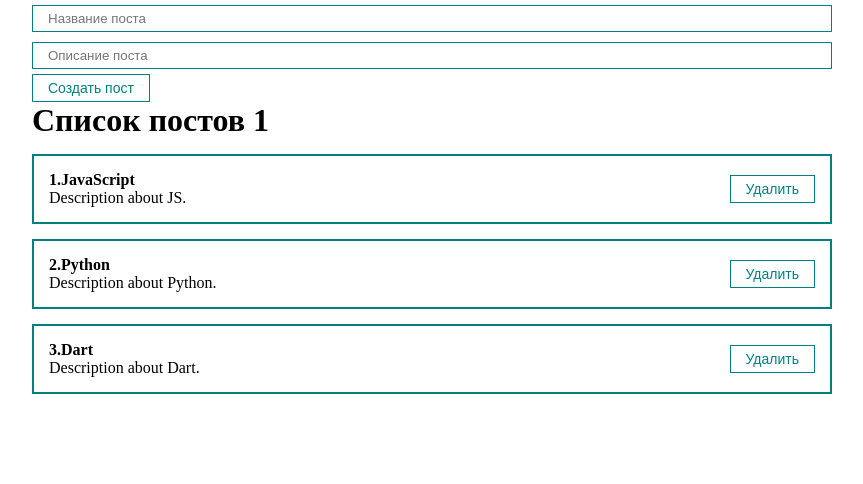
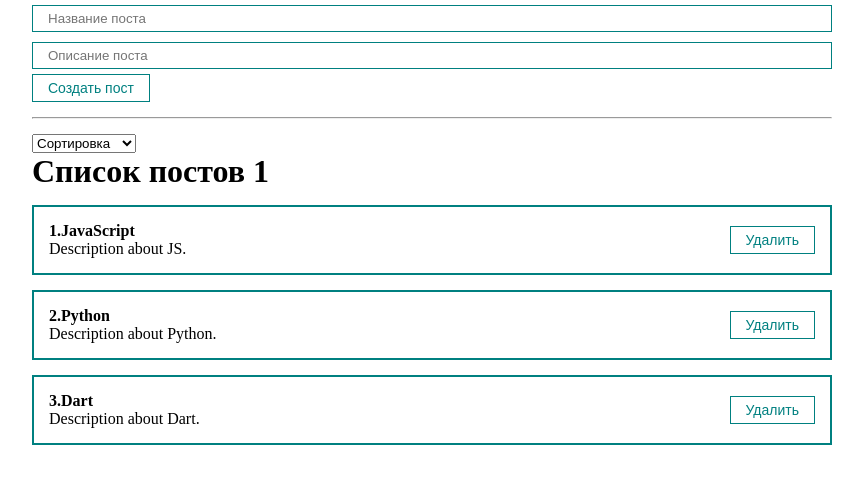
Before and after one commit to BlinovE/reactExample, a React (Create React App) app: page / in a window 1280 px wide. Shown: the top 484 px of the page, without its empty margins (208-1071 px from the left). Built offline with nearby package versions, Linux system fonts and the light colour scheme.

Commit message:
Сортировка
Добавлен UI компонент сортировки по названию и по описанию

```diff
--- a/src/App.js
+++ b/src/App.js
@@ -2,6 +2,7 @@
 import PostsList from './components/PostsList';
 import PostForm from './components/PostForm';
 import './styles/App.css';
+import MySelect from './components/UI/select/select';
 
 function App() {
     const [posts, setPosts] = useState([
@@ -20,25 +21,37 @@
         }
     ])
     // функция обратного вызова для создания нового объекта массива posts
-    const createPost = (newPost)=>{
-      setPosts([...posts,newPost]);
+    const createPost = (newPost) => {
+        setPosts([
+            ...posts,
+            newPost
+        ]);
     }
 
-    const removePost = (post)=>{
-      setPosts(posts.filter(p=>p.id !== post.id));
+    const removePost = (post) => {
+        setPosts(posts.filter(p => p.id !== post.id));
     }
+
+    const sortPosts= (sort)=>{
+      setSelectedSort(sort);
+      setPosts([...posts].sort((a,b)=> a[sort].localeCompare(b[sort])))
+    }
+
+    const [selectedSort, setSelectedSort] = useState('');
 
     return (
         <div className="App">
-            <PostForm create={createPost} />
-            {
-              posts.length?
-              <PostsList remove={removePost} posts={posts}
-                title="Список постов 1"/>:
-                <h1>Посты не найдены</h1>
-            }
-
-        </div>
+            <PostForm create={createPost}/>
+            <hr style={{margin:'15px 0'}}/>
+            <MySelect value={selectedSort} onChange={sortPosts} defaultValue="Сортировка" options={[
+              {value:"title", name:"По названию"},
+              {value:"body", name:"По опиcанию"}
+            ]}/>
+             {
+            posts.length ? <PostsList remove={removePost}
+                posts={posts}
+                title="Список постов 1"/> : <h1>Посты не найдены</h1>
+        } </div>
     );
 }
 
--- /dev/null
+++ b/src/components/UI/select/select.jsx
@@ -0,0 +1,15 @@
+import React from 'react';
+
+const MySelect = ({options, defaultValue, value, onChange}) => {
+    return (
+        <select
+            value={value}
+            onChange={ event => onChange(event.target.value) }>
+            <option disabled value=""> {defaultValue}</option>
+            { options.map(option => <option key={ option.value } value={ option.value }>
+                { option.name }</option>)
+        } </select>
+    )
+}
+
+export default MySelect;
```
